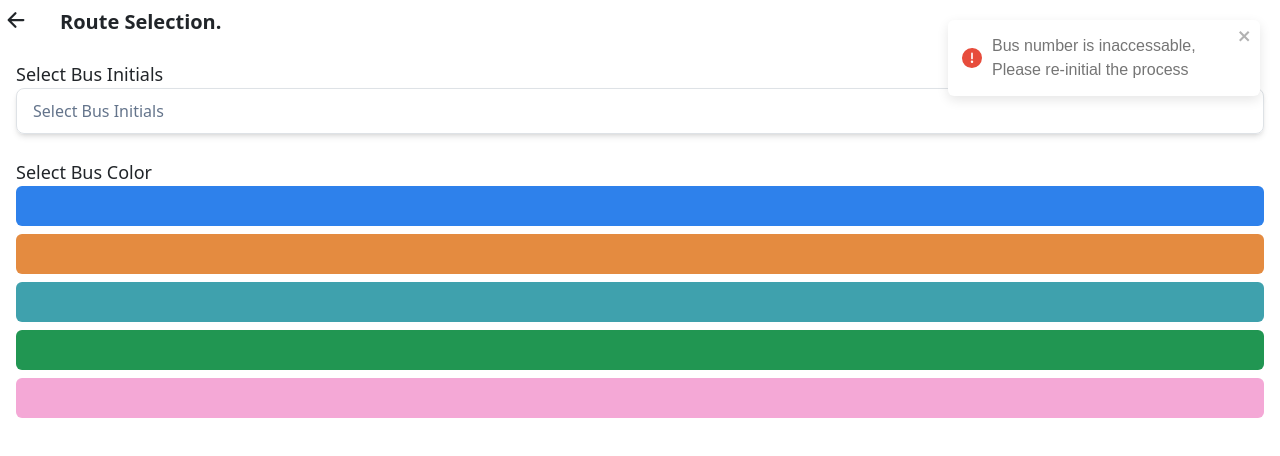
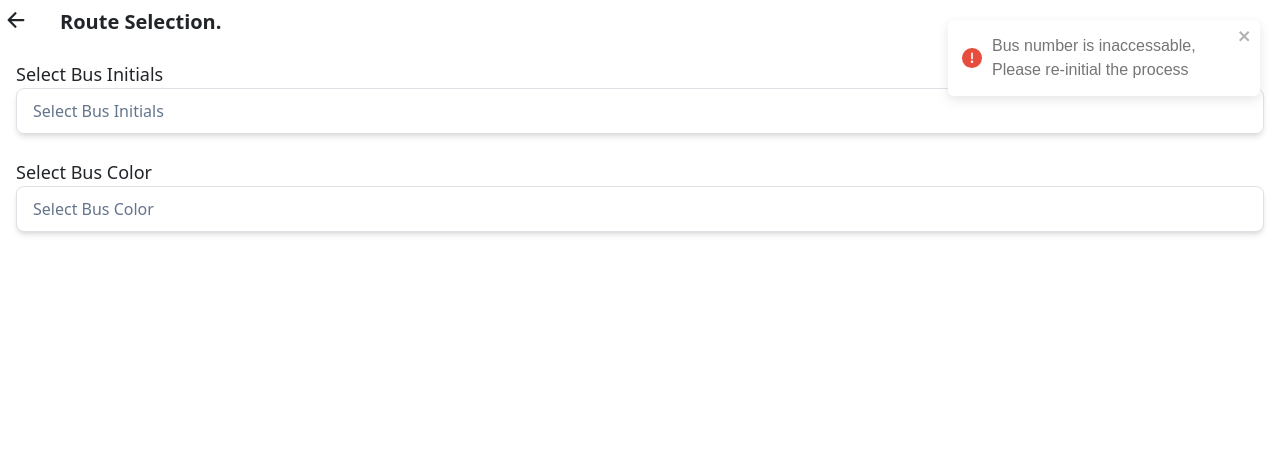
Before and after one commit to lambaharsh01/busTicketing, a React (Create React App) app: page /bus-selection in a window 1280 px wide. Shown: the top 456 px of the page. Built offline with nearby package versions, Linux system fonts and the light colour scheme.

Commit message:
enhances busInfo sections design

```diff
--- /dev/null
+++ b/src/components/dropdownColorSelect.tsx
@@ -0,0 +1,79 @@
+import React, { useEffect, useState } from "react";
+
+interface Option {
+  value: string;
+  label: string;
+}
+
+interface searchProp {
+  options: Option[];
+  busColor?:string;
+  placeholder?:()=>string;
+  onSelect: (perameter: string) => void;
+}
+
+const DropdownColorSelect: React.FC<searchProp> = ({
+  options = [],
+  busColor="white",
+  placeholder =()=>"Select",
+  onSelect,
+}) => {
+  const [isOpen, setIsOpen] = useState(false);
+  const selectedOption:string = placeholder();
+  const selectOptions:Option[] =options;
+
+  const toggleDropdown = () => setIsOpen(!isOpen);
+
+  const handleSelect = (option: string) => {
+    setIsOpen(false);
+    if (onSelect) {
+      onSelect(option);
+    }
+  };
+
+  useEffect(() => {
+    const handleClickOutside = (event: MouseEvent) => {
+      if (!(event.target as Element).closest(".dropdown-select")) {
+        setIsOpen(false);
+      }
+    };
+    document.addEventListener("click", handleClickOutside);
+    return () => document.removeEventListener("click", handleClickOutside);
+  }, []);
+
+  return (
+    <div className="dropdownsearch flex items-center justify-center font-ubuntu">
+      <div className="options w-full">
+        <div
+          className="dropdown-select w-full px-3 py-2.5 border rounded-lg shadow-md cursor-pointer"
+          style={{backgroundColor:busColor}}
+          onClick={toggleDropdown}
+        >
+          <span className={`font-medium text-${busColor==="white" ? "slate-500" : "white"}`}>
+            {selectedOption}
+          </span>
+        </div>
+        <div className="relative">
+          {isOpen && (
+            <div className="dropdown-select opacity-100 absolute px-2 left-0 top-0 w-full bg-white shadow-md border rounded-lg z-10 transition-all scrolMaxHeight300">
+              <ul className="ps-2.5 mt-3">
+                {selectOptions.map((option) => (
+                  <li
+                    key={option.value}
+                    className={`py-1.5 ps-1 font-medium mb-3 rounded-md pointers text-white`}
+                    style={{backgroundColor:option.value}}
+                    onClick={() => handleSelect(option.value)}
+                  >
+                    {option.label}
+                  </li>
+                ))}
+              </ul>
+            </div>
+          )}
+        </div>
+      </div>
+    </div>
+  );
+};
+
+export default DropdownColorSelect;
--- a/src/components/dropdownSearch.tsx
+++ b/src/components/dropdownSearch.tsx
@@ -21,7 +21,7 @@ const DropdownSearch: React.FC<searchProp> = ({
     value: "",
     label: placeholder,
   });
-  const [selectOptions] = useState<Option[]>(options);
+  const selectOptions:Option[]= options;
   const [searchTerm, setSearchTerm] = useState("");
 
   const toggleDropdown = () => setIsOpen(!isOpen);
--- a/src/screens/ticketing/2_busInfo.tsx
+++ b/src/screens/ticketing/2_busInfo.tsx
@@ -3,6 +3,7 @@ import { BusContext } from "../../contexts/busContext";
 import { IoArrowBack } from "react-icons/io5";
 import { getBusColors, getBusInitials } from "../../constants/getLocalStorage";
 import DropdownSearch from "../../components/dropdownSearch";
+import DropdownColorSelect from "../../components/dropdownColorSelect";
 import converArrayIntoSearchStream from "../../utils/converArrayIntoSearchStream";
 import { toast } from "react-toastify";
 
@@ -14,16 +15,17 @@ const BusInfo: React.FC = () => {
     );
   }
   const { busNumber } = context;
+
   useEffect(() => {
     if (!busNumber) {
       toast.error("Bus number is inaccessable, Please re-initial the process");
-      // ChangeAfterDev
+      // IMPORTANT: CHANGE AFTER DEVELOPMENT(ADD RELOCATION TO DASBOARD)
     }
   }, [busNumber]);
 
   const busColors = getBusColors();
-  const [selectedIndex, setSelectedIndex] = useState<number>(-1);
   const [busInitials, setBusInitials] = useState<string>("");
+  const [busColor, setBusColor]= useState<string>("");
 
   return (
     <div className="h-screen">
@@ -38,28 +40,29 @@ const BusInfo: React.FC = () => {
           <DropdownSearch
             options={converArrayIntoSearchStream(getBusInitials())}
             placeholder="Select Bus Initials"
-            onSelect={(selected: { label: string; value: string }) =>
+            onSelect={(selected: { label: string; value: string }) =>{
               setBusInitials(selected.value)
-            }
+            }}
           />
         </div>
       </div>
+
       <div className="mt-4 w-full px-3">
         <span className="text-lg font-medium">Select Bus Color</span>
-        {busColors.map((elem, index) => (
-          <div
-            style={{ backgroundColor: elem }}
-            className={`min-h-10 mb-2 px-2 rounded-md flex items-center`}
-            onClick={() => setSelectedIndex(index)}
-          >
-            {selectedIndex === index && (
-              <div className="min-h-6 w-100 bg-transparent text-white text-sm flex items-center px-1 rounded-sm font-bold">
-                {busInitials || "(Initials not selected)"}
-                {busNumber || " (Bus number not accessable)"}
-              </div>
-            )}
-          </div>
-        ))}
+
+        <DropdownColorSelect
+        key={busInitials}
+        options={converArrayIntoSearchStream(busColors)}
+        busColor={busColor || undefined}
+        placeholder={()=>{
+          // passing a functional prop instead of ternary operated string due to procedural complixity in the earlier stages
+          if(!busColor) return "Select Bus Color";
+          return `${busInitials || "(Initials not selected)"} ${busNumber || "(Bus number not accessable)"}`
+        }
+      }
+        onSelect={(string)=>{
+          setBusColor(string)
+        }}/>
       </div>
 
       {/* <div className="w-100">hELLO WORLD</div>
```
